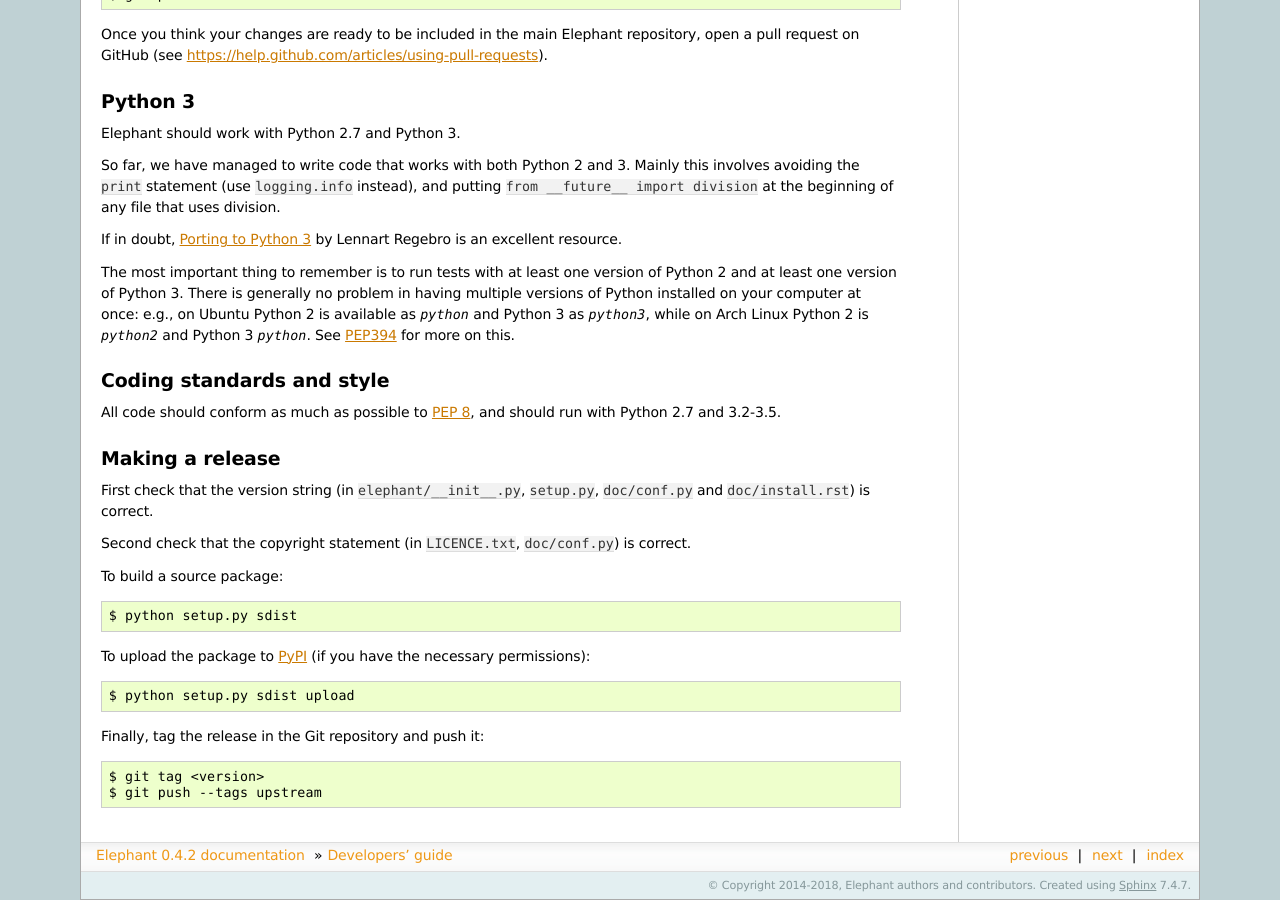
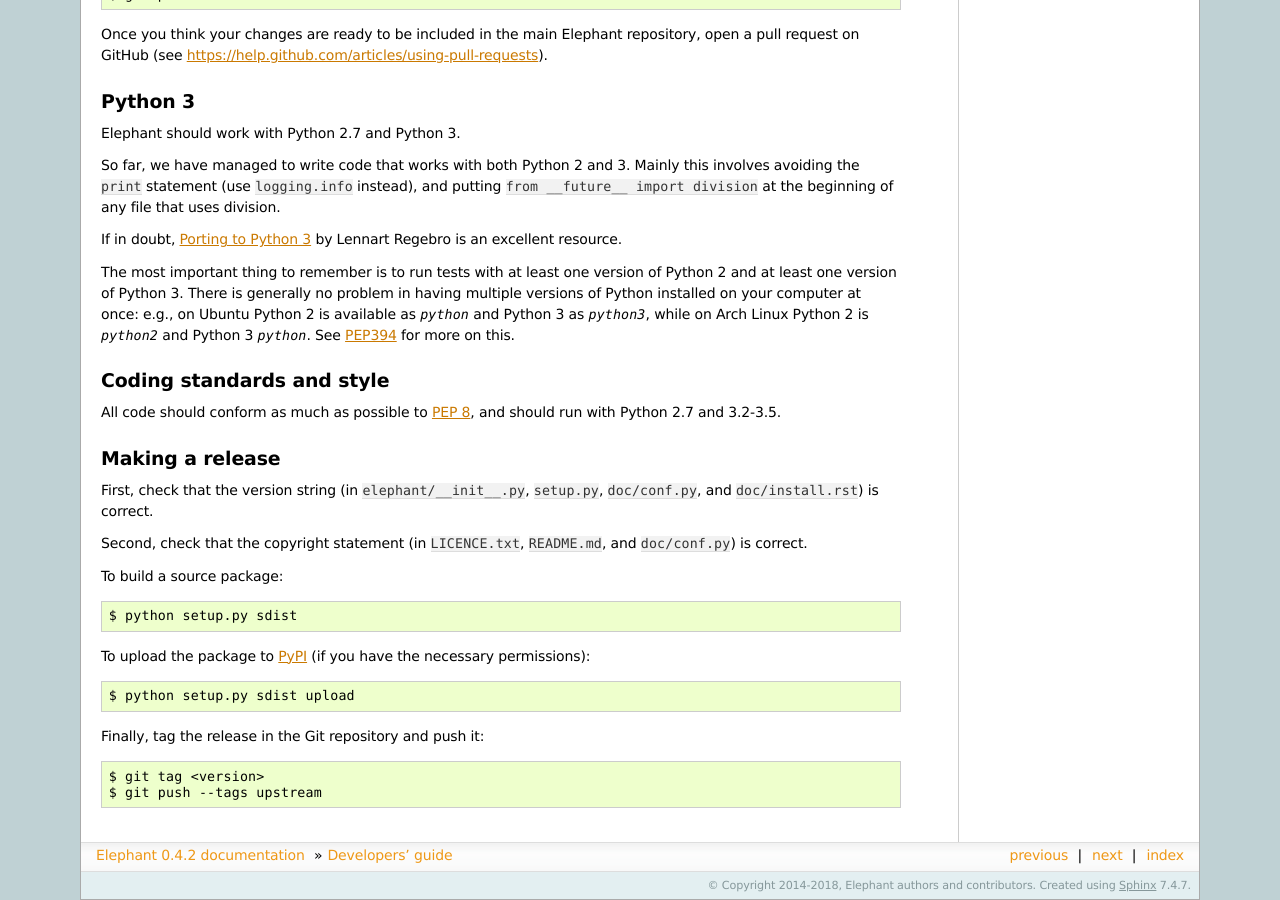
Before and after one commit to NeuralEnsemble/elephant, a Sphinx documentation site: the page built from doc/developers_guide.rst, in a window 1280 px wide and 900 px high, scrolled down 2316 px. Built offline with Sphinx 7.4.7, drawn with Linux system fonts in a browser that asks for light colours; formulas are drawn with MathJax 3.

Commit message:
Update developers_guide.rst

```diff
--- a/doc/developers_guide.rst
+++ b/doc/developers_guide.rst
@@ -181,10 +181,10 @@ Making a release
 
 .. Add a section in /doc/releases/<version>.rst for the release.
 
-First check that the version string (in :file:`elephant/__init__.py`, :file:`setup.py`,
-:file:`doc/conf.py` and :file:`doc/install.rst`) is correct.
+First, check that the version string (in :file:`elephant/__init__.py`, :file:`setup.py`,
+:file:`doc/conf.py`, and :file:`doc/install.rst`) is correct.
 
-Second check that the copyright statement (in :file:`LICENCE.txt`, :file:`doc/conf.py`) is correct.
+Second, check that the copyright statement (in :file:`LICENCE.txt`, :file:`README.md`, and :file:`doc/conf.py`) is correct.
 
 To build a source package::
 
```
